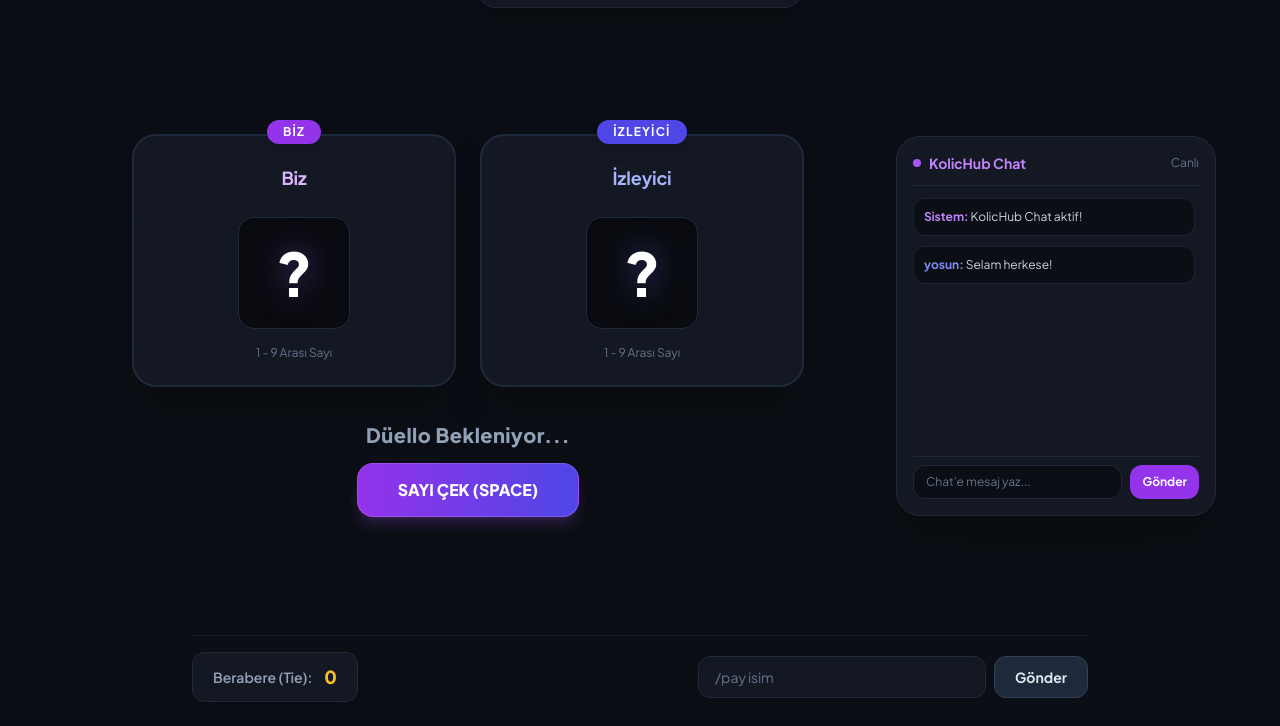
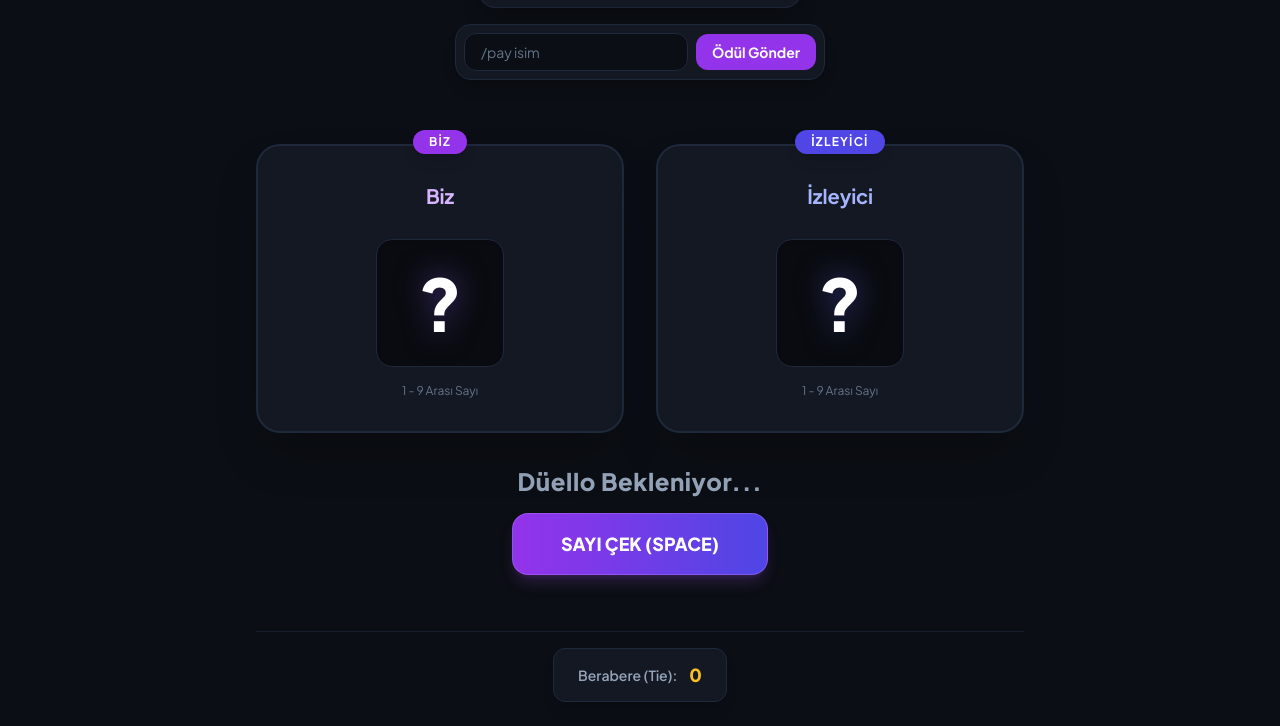
Before and after one commit to Yunavaa/Yunavaa, a plain HTML site: page index.html in a window 1280 px wide. Shown: the part 74-800 px from the top of the page. Drawn offline with nearby package versions, Linux system fonts and the light colour scheme.

Commit message:
Update index.html

```diff
--- a/index.html
+++ b/index.html
@@ -3,7 +3,7 @@
 <head>
     <meta charset="UTF-8">
     <meta name="viewport" content="width=device-width, initial-scale=1.0">
-    <title>KolicHub | Sayı Düellosu & Chat</title>
+    <title>KolicHub | Sayı Düellosu</title>
     <script src="https://cdn.tailwindcss.com"></script>
     <link href="https://fonts.googleapis.com/css2?family=Plus+Jakarta+Sans:wght@400;600;700;800&display=swap" rel="stylesheet">
     <script>
@@ -28,14 +28,6 @@
             color: #ffffff;
             user-select: none;
         }
-        /* Chat kaydırma çubuğu özelleştirme */
-        #chat-messages::-webkit-scrollbar {
-            width: 4px;
-        }
-        #chat-messages::-webkit-scrollbar-thumb {
-            background: #1e293b;
-            border-radius: 4px;
-        }
     </style>
 </head>
 <body class="min-h-screen flex flex-col justify-between items-center p-6 overflow-hidden relative">
@@ -46,47 +38,53 @@
         <span id="notification-text">Ödül Gönderildi!</span>
     </div>
 
-    <!-- ÜST KISIM: KolicHub Başlık -->
-    <header class="w-full text-center py-2 flex justify-center">
+    <!-- ÜST KISIM: KolicHub Başlık ve /pay Komut Paneli -->
+    <header class="w-full flex flex-col items-center gap-4 py-2">
         <div class="inline-flex items-center gap-2 px-6 py-2 rounded-2xl bg-cardbg border border-slate-800/80 shadow-xl">
             <span class="w-3 h-3 rounded-full bg-emerald-500 animate-pulse"></span>
             <h1 class="text-2xl font-extrabold tracking-wider bg-gradient-to-r from-purple-400 via-indigo-300 to-purple-600 bg-clip-text text-transparent">
                 KOLICHUB GAMBLE
             </h1>
         </div>
+
+        <!-- /pay [İsim] Paneli (Yukarıda, Ortada) -->
+        <div class="flex items-center gap-2 bg-cardbg border border-slate-800 p-2 rounded-2xl shadow-lg">
+            <input type="text" id="pay-input" placeholder="/pay isim" class="bg-[#0b0e14] border border-slate-800 rounded-xl px-4 py-2 text-sm text-slate-200 placeholder-slate-500 focus:outline-none focus:border-purple-500 w-56">
+            <button onclick="executePay()" class="bg-purple-600 hover:bg-purple-500 text-white font-bold px-4 py-2 rounded-xl text-sm transition-all cursor-pointer">
+                Ödül Gönder
+            </button>
+        </div>
     </header>
 
-    <!-- ORTA KISIM: Düello ve Chat Yan Yana -->
-    <main class="flex-1 flex flex-col lg:flex-row items-center justify-center max-w-6xl mx-auto w-full gap-6 my-auto">
+    <!-- ORTA KISIM: Sayı Düellosu Alanı -->
+    <main class="flex-1 flex flex-col items-center justify-center max-w-4xl mx-auto w-full gap-8 my-auto">
 
-        <!-- SOL/ORTA: Sayı Düellosu Alanı -->
-        <div class="flex-1 flex flex-col items-center justify-center w-full gap-8">
-            <div class="grid grid-cols-1 md:grid-cols-2 gap-6 w-full max-w-2xl mx-auto">
+        <div class="grid grid-cols-1 md:grid-cols-2 gap-8 w-full max-w-3xl mx-auto">
 
             <!-- BİZ TARAFI -->
-                <div id="biz-card" class="bg-cardbg border-2 border-slate-800 rounded-3xl p-6 flex flex-col items-center shadow-2xl relative transition-all duration-300">
+            <div id="biz-card" class="bg-cardbg border-2 border-slate-800 rounded-3xl p-8 flex flex-col items-center shadow-2xl relative transition-all duration-300">
                 <div class="absolute -top-4 bg-purple-600 px-4 py-1 rounded-full text-xs font-bold uppercase tracking-widest text-white shadow-lg">
                     Biz
                 </div>
-                    <div class="mb-3 w-full text-center">
-                        <input type="text" value="Biz" class="text-lg font-bold bg-transparent text-center border-b border-transparent hover:border-slate-600 focus:border-purple-500 focus:outline-none w-full py-1 text-purple-300">
+                <div class="mb-4 w-full text-center">
+                    <input type="text" value="Biz" class="text-xl font-bold bg-transparent text-center border-b border-transparent hover:border-slate-600 focus:border-purple-500 focus:outline-none w-full py-1 text-purple-300">
                 </div>
-                    <div class="h-28 w-28 bg-[#090b10] border border-slate-800 rounded-2xl flex items-center justify-center shadow-inner my-2 overflow-hidden relative">
-                        <span id="biz-number" class="text-6xl font-black text-white drop-shadow-[0_0_15px_rgba(139,92,246,0.5)]">?</span>
+                <div class="h-32 w-32 bg-[#090b10] border border-slate-800 rounded-2xl flex items-center justify-center shadow-inner my-2 overflow-hidden relative">
+                    <span id="biz-number" class="text-7xl font-black text-white drop-shadow-[0_0_15px_rgba(139,92,246,0.5)]">?</span>
                 </div>
                 <span class="text-xs text-slate-500 mt-2 font-medium">1 - 9 Arası Sayı</span>
             </div>
 
             <!-- İZLEYİCİ TARAFI -->
-                <div id="izleyici-card" class="bg-cardbg border-2 border-slate-800 rounded-3xl p-6 flex flex-col items-center shadow-2xl relative transition-all duration-300">
+            <div id="izleyici-card" class="bg-cardbg border-2 border-slate-800 rounded-3xl p-8 flex flex-col items-center shadow-2xl relative transition-all duration-300">
                 <div class="absolute -top-4 bg-indigo-600 px-4 py-1 rounded-full text-xs font-bold uppercase tracking-widest text-white shadow-lg">
                     İzleyici
                 </div>
-                    <div class="mb-3 w-full text-center">
-                        <input type="text" value="İzleyici" class="text-lg font-bold bg-transparent text-center border-b border-transparent hover:border-slate-600 focus:border-indigo-500 focus:outline-none w-full py-1 text-indigo-300">
+                <div class="mb-4 w-full text-center">
+                    <input type="text" value="İzleyici" class="text-xl font-bold bg-transparent text-center border-b border-transparent hover:border-slate-600 focus:border-indigo-500 focus:outline-none w-full py-1 text-indigo-300">
                 </div>
-                    <div class="h-28 w-28 bg-[#090b10] border border-slate-800 rounded-2xl flex items-center justify-center shadow-inner my-2 overflow-hidden relative">
-                        <span id="izleyici-number" class="text-6xl font-black text-white drop-shadow-[0_0_15px_rgba(99,102,241,0.5)]">?</span>
+                <div class="h-32 w-32 bg-[#090b10] border border-slate-800 rounded-2xl flex items-center justify-center shadow-inner my-2 overflow-hidden relative">
+                    <span id="izleyici-number" class="text-7xl font-black text-white drop-shadow-[0_0_15px_rgba(99,102,241,0.5)]">?</span>
                 </div>
                 <span class="text-xs text-slate-500 mt-2 font-medium">1 - 9 Arası Sayı</span>
             </div>
@@ -94,66 +92,23 @@
         </div>
 
         <!-- DURUM MESAJI VE TETİKLEYİCİ -->
-            <div class="flex flex-col items-center gap-3 w-full">
-                <div id="result-text" class="text-xl font-extrabold tracking-wide text-slate-400 h-8 flex items-center justify-center">
+        <div class="flex flex-col items-center gap-4 w-full">
+            <div id="result-text" class="text-2xl font-extrabold tracking-wide text-slate-400 h-8 flex items-center justify-center">
                 Düello Bekleniyor...
             </div>
-                <button onclick="startDuel()" id="roll-btn" class="bg-gradient-to-r from-purple-600 to-indigo-600 hover:from-purple-500 hover:to-indigo-500 text-white font-extrabold text-base px-10 py-3.5 rounded-2xl shadow-lg shadow-purple-500/20 active:scale-95 transition-all cursor-pointer border border-purple-400/35">
+            <button onclick="startDuel()" id="roll-btn" class="bg-gradient-to-r from-purple-600 to-indigo-600 hover:from-purple-500 hover:to-indigo-500 text-white font-extrabold text-lg px-12 py-4 rounded-2xl shadow-lg shadow-purple-500/20 active:scale-95 transition-all cursor-pointer border border-purple-400/35">
                 SAYI ÇEK (SPACE)
             </button>
-            </div>
-        </div>
-
-        <!-- SAĞ: KolicHub Live Chat Kutusu -->
-        <div class="w-full lg:w-80 h-80 lg:h-[380px] bg-cardbg border border-slate-800 rounded-3xl p-4 flex flex-col shadow-2xl">
-            <div class="flex items-center justify-between pb-3 border-b border-slate-800 mb-3">
-                <span class="font-bold text-sm text-purple-400 flex items-center gap-2">
-                    <span class="w-2 h-2 rounded-full bg-purple-500 animate-ping"></span>
-                    KolicHub Chat
-                </span>
-                <span class="text-xs text-slate-500">Canlı</span>
-            </div>
-
-            <!-- Mesajların Akan Alanı -->
-            <div id="chat-messages" class="flex-1 overflow-y-auto flex flex-col gap-2.5 pr-1 text-xs">
-                <div class="bg-[#0b0e14] p-2.5 rounded-xl border border-slate-800/80">
-                    <span class="font-bold text-purple-400">Sistem:</span> <span class="text-slate-300">KolicHub Chat aktif!</span>
-                </div>
-                <div class="bg-[#0b0e14] p-2.5 rounded-xl border border-slate-800/80">
-                    <span class="font-bold text-indigo-400">yosun:</span> <span class="text-slate-300">Selam herkese!</span>
-                </div>
-            </div>
-
-            <!-- Test Amaçlı Chat'e Mesaj Yazma Kutusu -->
-            <div class="mt-3 pt-2 border-t border-slate-800 flex gap-2">
-                <input type="text" id="chat-input" placeholder="Chat'e mesaj yaz..." class="flex-1 bg-[#0b0e14] border border-slate-800 rounded-xl px-3 py-2 text-xs text-slate-200 placeholder-slate-500 focus:outline-none focus:border-purple-500">
-                <button onclick="sendChatMessage()" class="bg-purple-600 hover:bg-purple-500 text-white font-bold px-3 py-2 rounded-xl text-xs transition-all cursor-pointer">
-                    Gönder
-                </button>
-            </div>
         </div>
 
     </main>
 
-    <!-- ALT KISIM: Tie Sayacı ve /pay İsim Komutu -->
-    <footer class="w-full max-w-4xl mx-auto flex flex-col sm:flex-row items-center justify-between gap-4 pt-4 border-t border-slate-800/60 text-sm">
-
-        <!-- Tie Sayacı -->
-        <div class="flex items-center gap-3 bg-cardbg px-5 py-2.5 rounded-xl border border-slate-800 shadow-lg">
+    <!-- ALT KISIM: Sadece Tie Sayacı -->
+    <footer class="w-full max-w-3xl mx-auto flex items-center justify-center pt-4 border-t border-slate-800/60 text-sm">
+        <div class="flex items-center gap-3 bg-cardbg px-6 py-3 rounded-xl border border-slate-800 shadow-lg">
             <span class="text-slate-400 font-semibold">Berabere (Tie):</span>
             <span id="tie-count" class="text-amber-400 font-extrabold text-lg">0</span>
         </div>
-
-        <!-- /pay İsim Komut Paneli -->
-        <div class="flex items-center gap-2 w-full sm:w-auto">
-            <div class="relative flex-1 sm:w-72">
-                <input type="text" id="pay-input" placeholder="/pay isim" class="w-full bg-cardbg border border-slate-800 rounded-xl px-4 py-2.5 text-sm text-slate-200 placeholder-slate-500 focus:outline-none focus:border-purple-500 shadow-inner">
-            </div>
-            <button onclick="executePay()" class="bg-slate-800 hover:bg-slate-700 text-slate-200 font-bold px-5 py-2.5 rounded-xl border border-slate-700 transition-all cursor-pointer">
-                Gönder
-            </button>
-        </div>
-
     </footer>
 
     <script>
@@ -175,10 +130,10 @@
             const izleyiciCard = document.getElementById('izleyici-card');
             const rollBtn = document.getElementById('roll-btn');
 
-            bizCard.className = "bg-cardbg border-2 border-slate-800 rounded-3xl p-6 flex flex-col items-center shadow-2xl relative transition-all duration-300";
-            izleyiciCard.className = "bg-cardbg border-2 border-slate-800 rounded-3xl p-6 flex flex-col items-center shadow-2xl relative transition-all duration-300";
+            bizCard.className = "bg-cardbg border-2 border-slate-800 rounded-3xl p-8 flex flex-col items-center shadow-2xl relative transition-all duration-300";
+            izleyiciCard.className = "bg-cardbg border-2 border-slate-800 rounded-3xl p-8 flex flex-col items-center shadow-2xl relative transition-all duration-300";
             resultText.innerText = "Sayılar Çekiliyor...";
-            resultText.className = "text-xl font-extrabold tracking-wide text-purple-400 animate-pulse h-8 flex items-center justify-center";
+            resultText.className = "text-2xl font-extrabold tracking-wide text-purple-400 animate-pulse h-8 flex items-center justify-center";
             rollBtn.disabled = true;
             rollBtn.classList.add('opacity-50', 'cursor-not-allowed');
 
@@ -199,17 +154,17 @@
 
                     if (finalBiz > finalIzleyici) {
                         resultText.innerText = "BİZ KAZANDIK!";
-                        resultText.className = "text-xl font-extrabold tracking-wide text-emerald-400 h-8 flex items-center justify-center";
+                        resultText.className = "text-2xl font-extrabold tracking-wide text-emerald-400 h-8 flex items-center justify-center";
                         bizCard.classList.add('border-emerald-500', 'shadow-[0_0_30px_rgba(16,185,129,0.2)]');
                     } else if (finalIzleyici > finalBiz) {
                         resultText.innerText = "İZLEYİCİ KAZANDI!";
-                        resultText.className = "text-xl font-extrabold tracking-wide text-indigo-400 h-8 flex items-center justify-center";
+                        resultText.className = "text-2xl font-extrabold tracking-wide text-indigo-400 h-8 flex items-center justify-center";
                         izleyiciCard.classList.add('border-indigo-500', 'shadow-[0_0_30px_rgba(99,102,241,0.2)]');
                     } else {
                         tieScore++;
                         document.getElementById('tie-count').innerText = tieScore;
                         resultText.innerText = "BERABERE (TIE)!";
-                        resultText.className = "text-xl font-extrabold tracking-wide text-amber-400 h-8 flex items-center justify-center";
+                        resultText.className = "text-2xl font-extrabold tracking-wide text-amber-400 h-8 flex items-center justify-center";
                         bizCard.classList.add('border-amber-500');
                         izleyiciCard.classList.add('border-amber-500');
                     }
@@ -225,28 +180,6 @@
             if (e.code === 'Space' && document.activeElement.tagName !== 'INPUT') {
                 e.preventDefault();
                 startDuel();
-            }
-        });
-
-        // Chat mesajı ekleme fonksiyonu
-        function sendChatMessage() {
-            const input = document.getElementById('chat-input');
-            const val = input.value.trim();
-            if (!val) return;
-
-            const chatMessages = document.getElementById('chat-messages');
-            const msgDiv = document.createElement('div');
-            msgDiv.className = "bg-[#0b0e14] p-2.5 rounded-xl border border-slate-800/80";
-            msgDiv.innerHTML = `<span class="font-bold text-indigo-300">İzleyici:</span> <span class="text-slate-300">${val}</span>`;
-
-            chatMessages.appendChild(msgDiv);
-            chatMessages.scrollTop = chatMessages.scrollHeight;
-            input.value = '';
-        }
-
-        document.getElementById('chat-input').addEventListener('keydown', (e) => {
-            if (e.key === 'Enter') {
-                sendChatMessage();
             }
         });
 
```
Lines whose indentation alone changed are shown as unchanged.
